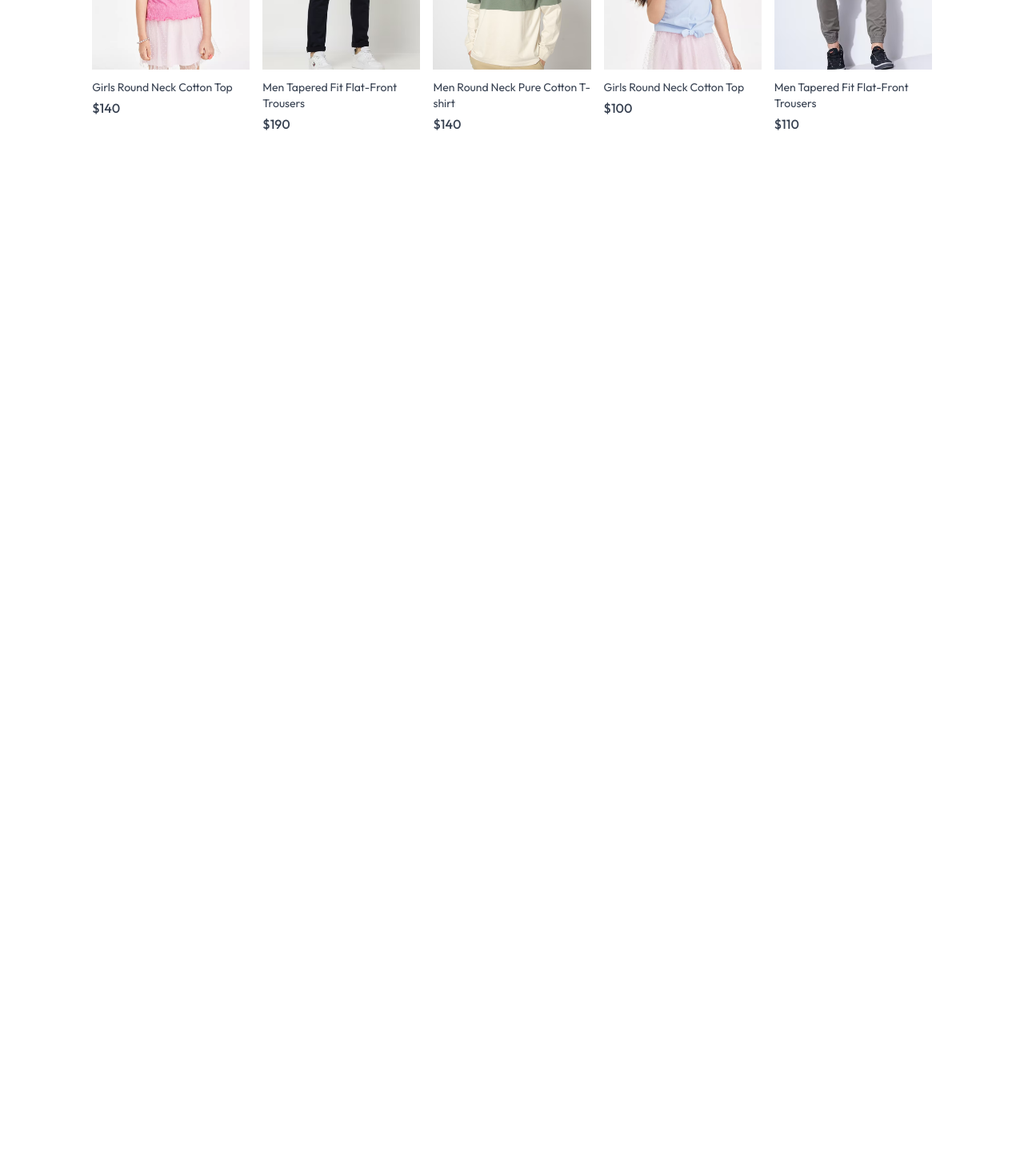
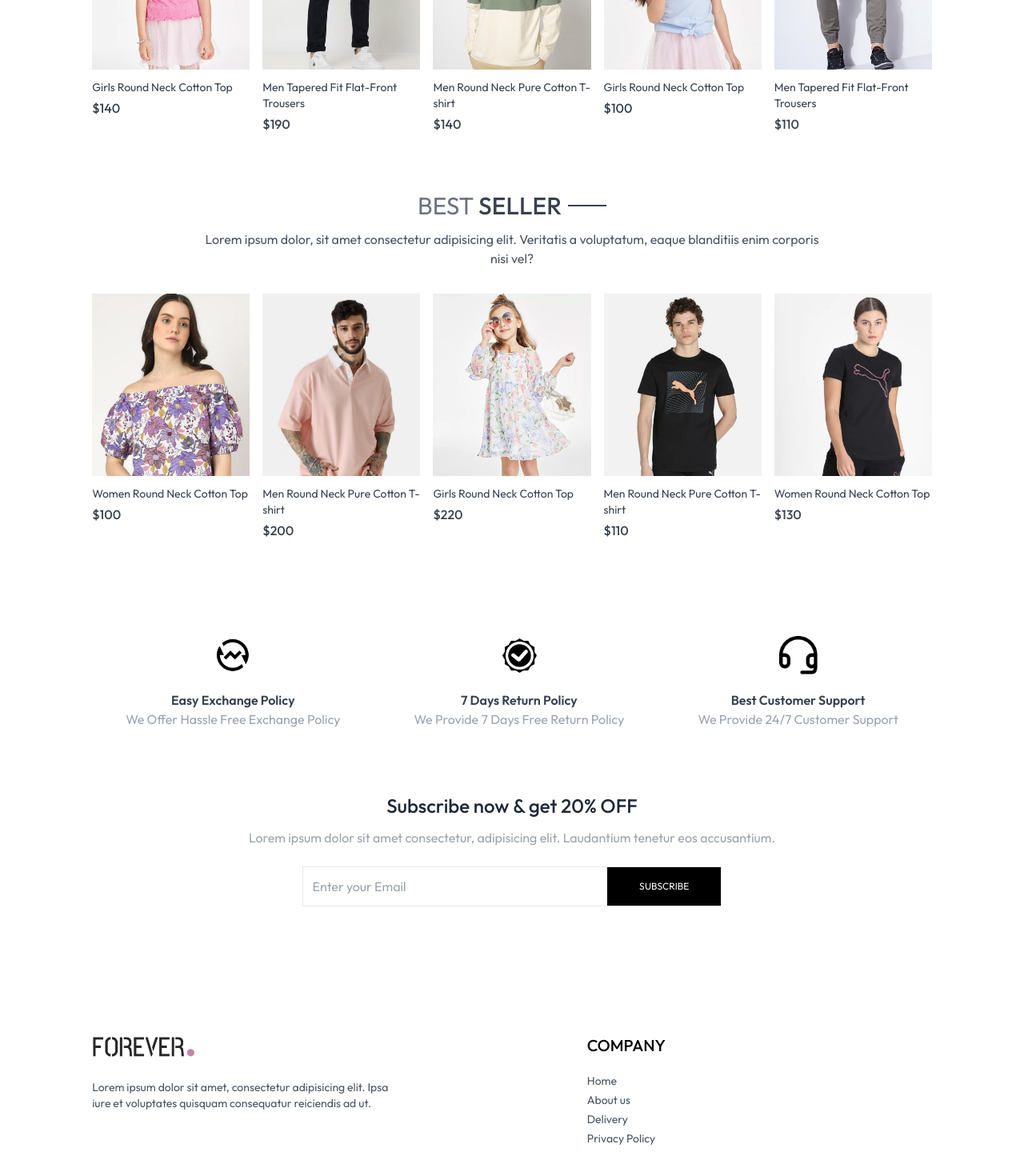
Before and after one commit to SohailBangash007/ecommerce, a React (Vite) app in the folder front-end/: page / in a window 1280 px wide. Shown: the part 1204-2674 px from the top of the page at 80% size. Before the commit the page ends 1411 px from the top, so only its background shows below. Built offline with nearby package versions, Linux system fonts and the light colour scheme.

Commit message:
home page is completed

```diff
--- a/front-end/src/App.jsx
+++ b/front-end/src/App.jsx
@@ -1,34 +1,35 @@
-import React from 'react'
-import { Route, Routes } from 'react-router-dom'
-import Home from './pages/Home'
-import Collection from './pages/Collection'
-import About from './pages/About'
-import Contact from './pages/Contact'
-import Product from './pages/Product'
-import Cart from './pages/Cart'
-import Login from './pages/Login'
-import PlaceOrder from './pages/PlaceOrder'
-import Orders from './pages/Orders'
-import Navbar from './components/Navbar'
+import React from "react";
+import { Route, Routes } from "react-router-dom";
+import Home from "./pages/Home";
+import Collection from "./pages/Collection";
+import About from "./pages/About";
+import Contact from "./pages/Contact";
+import Product from "./pages/Product";
+import Cart from "./pages/Cart";
+import Login from "./pages/Login";
+import PlaceOrder from "./pages/PlaceOrder";
+import Orders from "./pages/Orders";
+import Navbar from "./components/Navbar";
+import Footer from "./components/Footer";
 
 const App = () => {
   return (
-    <div className='px-4 sm:px-[5vw] md:px-[7vw]  lg:px-[9vw]'>
-       <Navbar />
+    <div className="px-4 sm:px-[5vw] md:px-[7vw]  lg:px-[9vw]">
+      <Navbar />
       <Routes>
-        <Route  path='/'  element={<Home />}  />
-        <Route  path='/collection'  element={<Collection />}  />
-        <Route  path='/about'  element={<About />}  />
-        <Route  path='/contact'  element={<Contact />}  />
-        <Route  path='/product/:productId'  element={<Product />}  />
-        <Route  path='/cart'  element={<Cart />}  />
-        <Route  path='/login'  element={<Login />}  />
-        <Route  path='/place-order'  element={<PlaceOrder />}  />
-        <Route  path='/orders'  element={<Orders />}  />
+        <Route path="/" element={<Home />} />
+        <Route path="/collection" element={<Collection />} />
+        <Route path="/about" element={<About />} />
+        <Route path="/contact" element={<Contact />} />
+        <Route path="/product/:productId" element={<Product />} />
+        <Route path="/cart" element={<Cart />} />
+        <Route path="/login" element={<Login />} />
+        <Route path="/place-order" element={<PlaceOrder />} />
+        <Route path="/orders" element={<Orders />} />
       </Routes>
+      <Footer />
+    </div>
+  );
+};
 
-    </div>
-  )
-}
-
-export default App
+export default App;
--- /dev/null
+++ b/front-end/src/components/BestSeller.jsx
@@ -0,0 +1,37 @@
+import React, { useContext, useEffect, useState } from 'react'
+import {ShopContext} from '../context/ShopContext'
+import Title from './Title';
+import ProductItem from './ProductItem';
+
+const BestSeller = () => {
+
+    const { products } = useContext(ShopContext);
+    const [bestSeller,setBestSeller] = useState([]);
+
+    useEffect(()=> {
+        const bestProduct = products.filter((item)=>(item.bestseller));
+        setBestSeller(bestProduct.slice(0,5))
+    },[])
+
+  return (
+    <div className='my-10'>
+        <div className='text-center text-3xl py-8'>
+            <Title text1={'BEST'} text2={'SELLER'} />
+          <p className='w-3/4 m-auto text-xs sm:text-sm md:text-base text-gray-600 '>
+          Lorem ipsum dolor, sit amet consectetur adipisicing elit. Veritatis a voluptatum, eaque blanditiis enim corporis nisi vel?
+          </p>
+        </div>
+
+        <div className='grid grid-cols-2 sm:grid-cols-3 md:grid-cols-4 lg:grid-cols-5 gap-4 gap-y-6'>
+          {
+            bestSeller.map((item,index)=>(
+            <ProductItem key={index} id={item._id} name={item.name} image={item.image} price={item.price}/>
+            ))
+          }
+        </div>
+
+    </div>
+  )
+}
+
+export default BestSeller
--- /dev/null
+++ b/front-end/src/components/Footer.jsx
@@ -0,0 +1,29 @@
+import React from 'react'
+import { assets } from '../assets/assets'
+
+const Footer = () => {
+  return (
+    <div>
+      <div className='flex flex-col sm:grid grid-cols-[3fr_1fr_1fr] gap-14 my-10 mt-40 text-sm'>
+        <div>
+            <img src={assets.logo} alt="" className='mb-5 w-32'/>
+            <p className='w-full md:w-2/3 text-gray-600'>
+            Lorem ipsum dolor sit amet, consectetur adipisicing elit. Ipsa iure et voluptates quisquam consequatur reiciendis ad ut.
+            </p>
+        </div>
+      <div>
+        <p className='text-xl font-medium mb-5'>COMPANY</p>
+        <ul className='flex flex-col text-gray-600 gap-1'>
+          <li>Home</li>
+          <li>About us</li>
+          <li>Delivery</li>
+          <li>Privacy Policy</li>
+        </ul>
+      </div>
+
+      </div>
+    </div>
+  )
+}
+
+export default Footer
--- a/front-end/src/components/Navbar.jsx
+++ b/front-end/src/components/Navbar.jsx
@@ -7,7 +7,7 @@
 
   return (
     <div className="flex items-center justify-between py-5 font-medium">
-      <img src={assets.logo} className="36" alt="" />
+      <Link to={'/'} ><img src={assets.logo} className="36" alt="" /></Link>
 
       <ul className="hidden sm:flex gap-5 text-sm text-gray-700">
         <NavLink to="/" className="flex flex-col items-center gap-1">
--- /dev/null
+++ b/front-end/src/components/NewsletterBox.jsx
@@ -0,0 +1,26 @@
+import React from "react";
+
+const NewsletterBox = () => {
+
+const  onSubmitHandler = (event) => {
+    event.preventDefault();
+}
+
+  return (
+    <div className="text-center">
+      <p className="text-2xl font-medium text-gray-800">
+        Subscribe now & get 20% OFF{" "}
+      </p>
+      <p className="text-gray-400 mt-3">
+        Lorem ipsum dolor sit amet consectetur, adipisicing elit. Laudantium
+        tenetur eos accusantium.
+      </p>
+      <form onSubmit={onSubmitHandler} className="w-full sm:w-1/2 flex items-center gap-3 mx-auto my-6 border pl-3">
+        <input className="w-full sm:flex-1 outline-none" type="email" placeholder="Enter your Email" required/>
+        <button type="submit" className="bg-black text-white text-xs px-10 py-4">SUBSCRIBE</button>
+      </form>
+    </div>
+  );
+};
+
+export default NewsletterBox;
--- /dev/null
+++ b/front-end/src/components/OurPolicy.jsx
@@ -0,0 +1,28 @@
+import React from "react";
+import { assets } from "../assets/assets";
+
+const OurPolicy = () => {
+  return (
+    <div className="flex flex-col sm:flex-row justify-around gap-12 sm:gap-2 text-center py-20 text-xs sm:text-sm md:text-base text-gray-700">
+      <div>
+        <img src={assets.exchange_icon} className="w-12 m-auto mb-5" alt="" />
+        <p className="font-semibold">Easy Exchange Policy</p>
+        <p className="text-gray-400">We Offer Hassle Free Exchange Policy</p>
+      </div>
+
+      <div>
+        <img src={assets.quality_icon} className="w-12 m-auto mb-5" alt="" />
+        <p className="font-semibold">7 Days Return Policy</p>
+        <p className="text-gray-400">We Provide 7 Days Free Return Policy</p>
+      </div>
+
+      <div>
+        <img src={assets.support_img} className="w-12 m-auto mb-5" alt="" />
+        <p className="font-semibold">Best Customer Support</p>
+        <p className="text-gray-400">We Provide 24/7 Customer Support</p>
+      </div>
+    </div>
+  );
+};
+
+export default OurPolicy;
--- a/front-end/src/index.css
+++ b/front-end/src/index.css
@@ -18,3 +18,10 @@
   font-weight: 400;
   font-style: normal;
 }
+
+@media (max-width:640px){
+    a.active{
+        background-color: black;
+        color: white;
+    }
+}
--- a/front-end/src/pages/Home.jsx
+++ b/front-end/src/pages/Home.jsx
@@ -1,12 +1,18 @@
 import React from "react";
 import Hero from "../components/Hero";
 import LatestCollection from "../components/LatestCollection";
+import BestSeller from "../components/BestSeller";
+import OurPolicy from "../components/OurPolicy";
+import NewsletterBox from "../components/NewsletterBox";
 
 const Home = () => {
   return (
     <div>
       <Hero />
       <LatestCollection />
+      <BestSeller />
+      <OurPolicy />
+      <NewsletterBox />
     </div>
   );
 };
```
